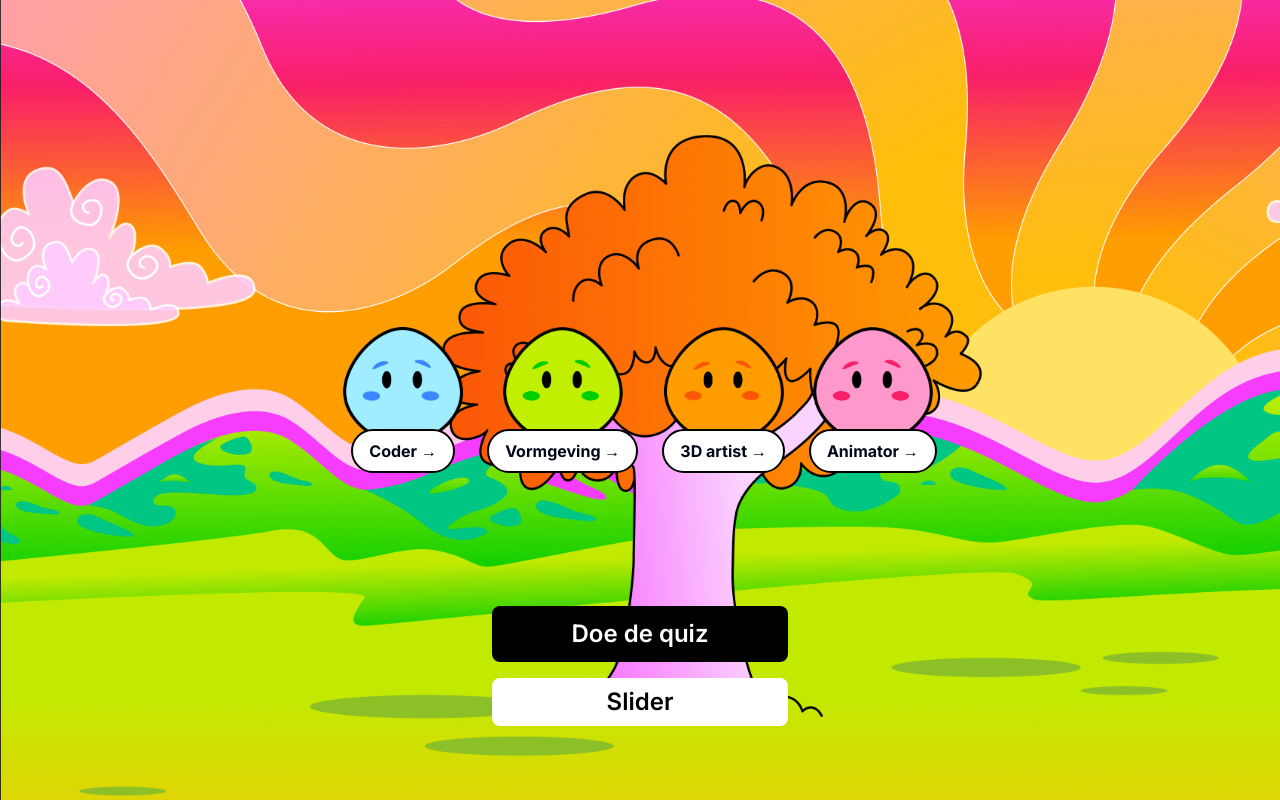
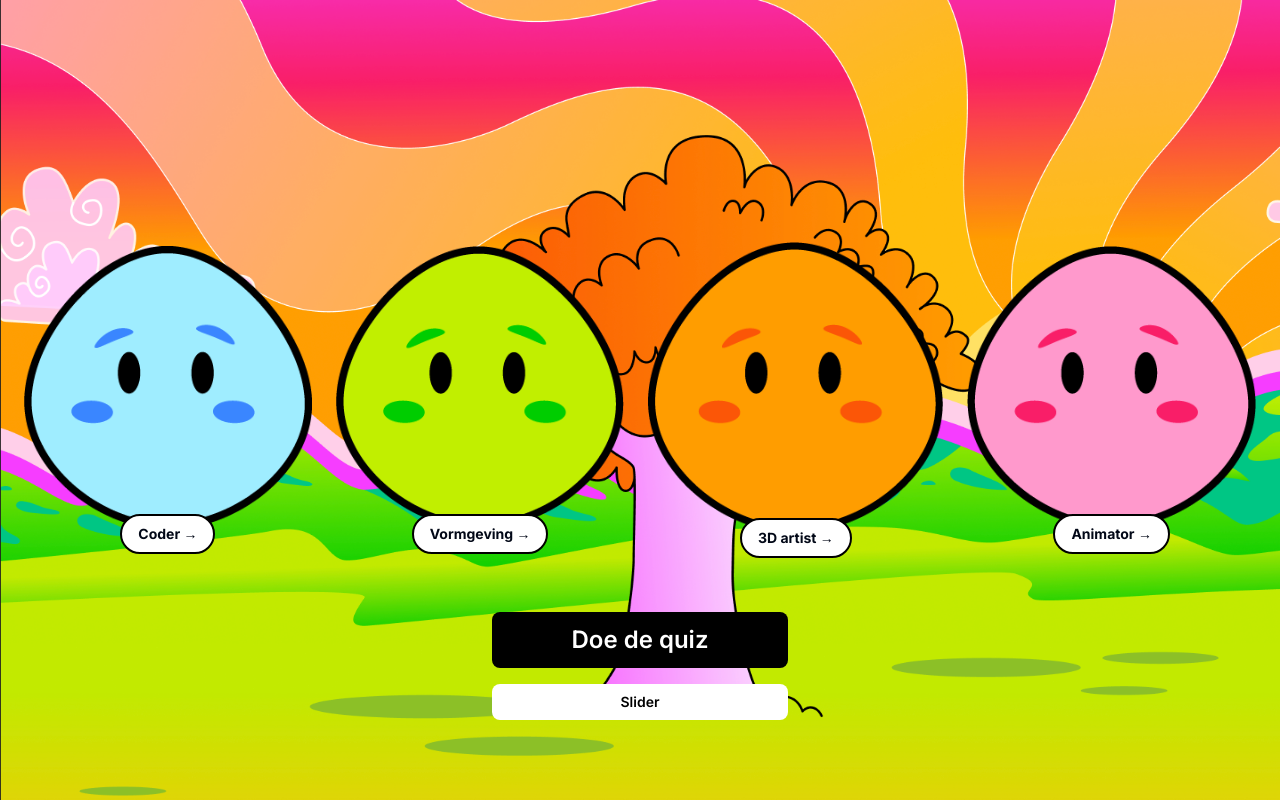
Before and after one commit to meatlake/k86-sprint4-portfolio-main, a Next.js app: page / in a window 1280 px wide. Built offline with nearby package versions, Linux system fonts and the light colour scheme.

Commit message:
blob homepage fix

```diff
--- a/app/page.js
+++ b/app/page.js
@@ -28,35 +28,55 @@ export default function Home() {
           </li>
         </ul>
       </div> */}
-      <div className="fixed h-screen w-screen flex gap-6 justify-center items-center">
+      <div className="fixed h-screen w-screen px-6 flex gap-6 justify-center items-center">
         <div className="flex flex-col justify-center items-center">
-          <Image src="/blobs/blobBlue.png" width="120" height="120" />
-          <button className="px-4 py-2 bg-white border-2 border-black rounded-full -mt-4 font-bold">
-            <Link href="/pages/portfolioCoder">
+          <Image
+            src="/blobs/blobBlue.png"
+            width="120"
+            height="120"
+            className="w-[85px] lg:w-full"
+          />
+          <button className="lg:px-4 lg:py-2 px-2 py-1 text-sm bg-white border-2 border-black rounded-full -mt-4 font-bold">
+            <Link className="text-sm" href="/pages/portfolioCoder">
               {categories[1].category} &rarr;
             </Link>
           </button>
         </div>
         <div className="flex flex-col  items-center">
-          <Image src="/blobs/blobGreen.png" width="120" height="120" />
-          <button className="px-4 py-2 bg-white border-2 border-black rounded-full -mt-4 font-bold">
-            <Link href="/pages/portfolioVormgever">
+          <Image
+            src="/blobs/blobGreen.png"
+            width="120"
+            height="120"
+            className="w-[80px] lg:w-full"
+          />
+          <button className="lg:px-4 lg:py-2 px-2 py-1 text-sm bg-white border-2 border-black rounded-full -mt-4 font-bold">
+            <Link className="text-sm" href="/pages/portfolioVormgever">
               {categories[0].category} &rarr;
             </Link>
           </button>
         </div>
         <div className="flex flex-col  items-center">
-          <Image src="/blobs/blobOrange.png" width="120" height="120" />
-          <button className="px-4 py-2 bg-white border-2 border-black rounded-full -mt-4 font-bold">
-            <Link href="/pages/portfolio3Dartist">
+          <Image
+            src="/blobs/blobOrange.png"
+            width="120"
+            height="120"
+            className="w-[80px] lg:w-full"
+          />
+          <button className="lg:px-4 lg:py-2 px-2 py-1 text-sm bg-white border-2 border-black rounded-full -mt-4 font-bold">
+            <Link className="text-sm" href="/pages/portfolio3Dartist">
               {categories[2].category} &rarr;
             </Link>
           </button>
         </div>
         <div className="flex flex-col  items-center">
-          <Image src="/blobs/blobPink.png" width="120" height="120" />
-          <button className="px-4 py-2 bg-white border-2 border-black rounded-full -mt-4 font-bold">
-            <Link href="/pages/portfolioAnimator">
+          <Image
+            src="/blobs/blobPink.png"
+            width="120"
+            height="120"
+            className="w-[80px] lg:w-full"
+          />
+          <button className="lg:px-4 lg:py-2 px-2 py-1 text-sm bg-white border-2 border-black rounded-full -mt-4 font-bold">
+            <Link className="text-sm" href="/pages/portfolioAnimator">
               {categories[3].category} &rarr;
             </Link>
           </button>
@@ -66,7 +86,7 @@ export default function Home() {
         <BeginButton />
         <Link
           href="/slider"
-          className="mt-4 text-2xl min-w-[250px] text-center text-black bg-white font-semibold rounded-lg px-4 py-2 hover:bg-black hover:text-white transition-all duration-200 ease-in-out"
+          className="mt-4 text-2xl min-w-[250px] text-center text-black bg-white font-semibold rounded-lg lg:px-4 lg:py-2 px-2 py-1 text-sm hover:bg-black hover:text-white transition-all duration-200 ease-in-out"
         >
           Slider
         </Link>
```
